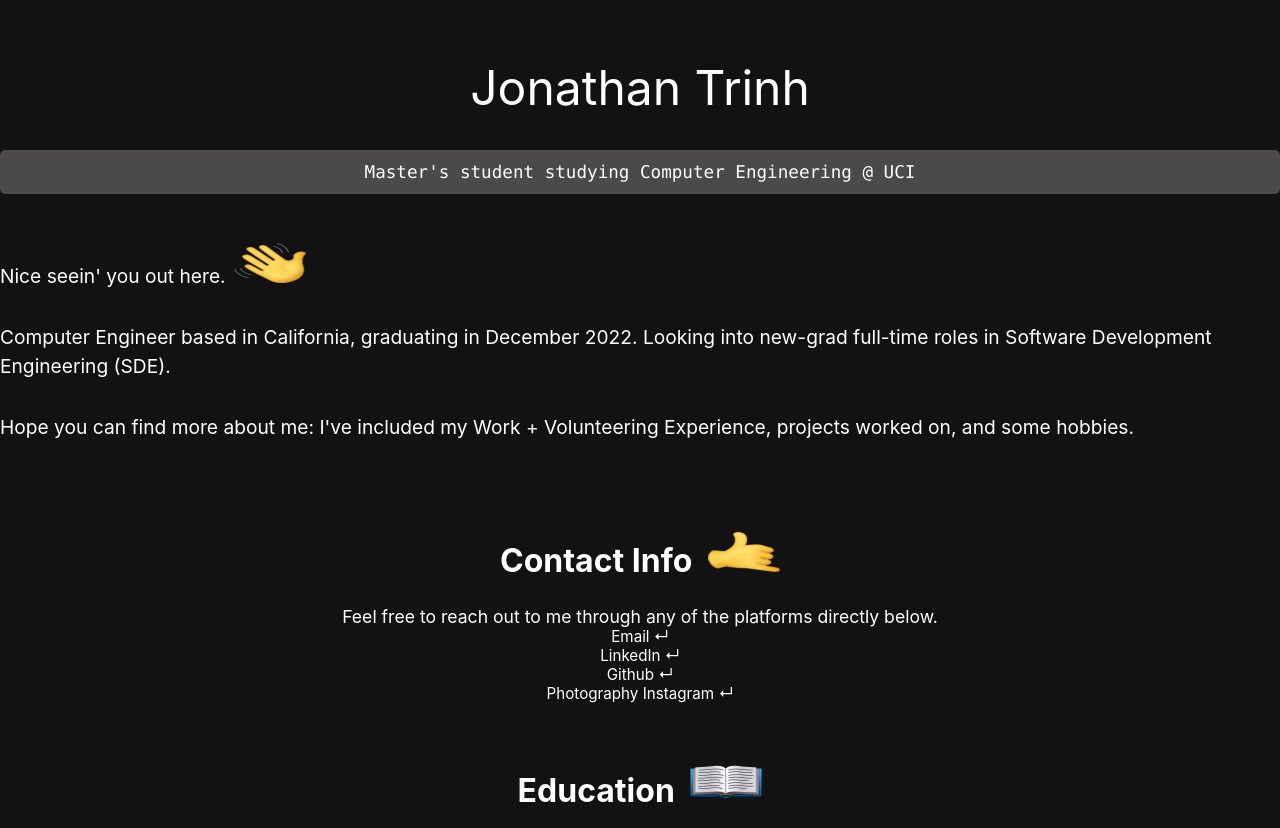
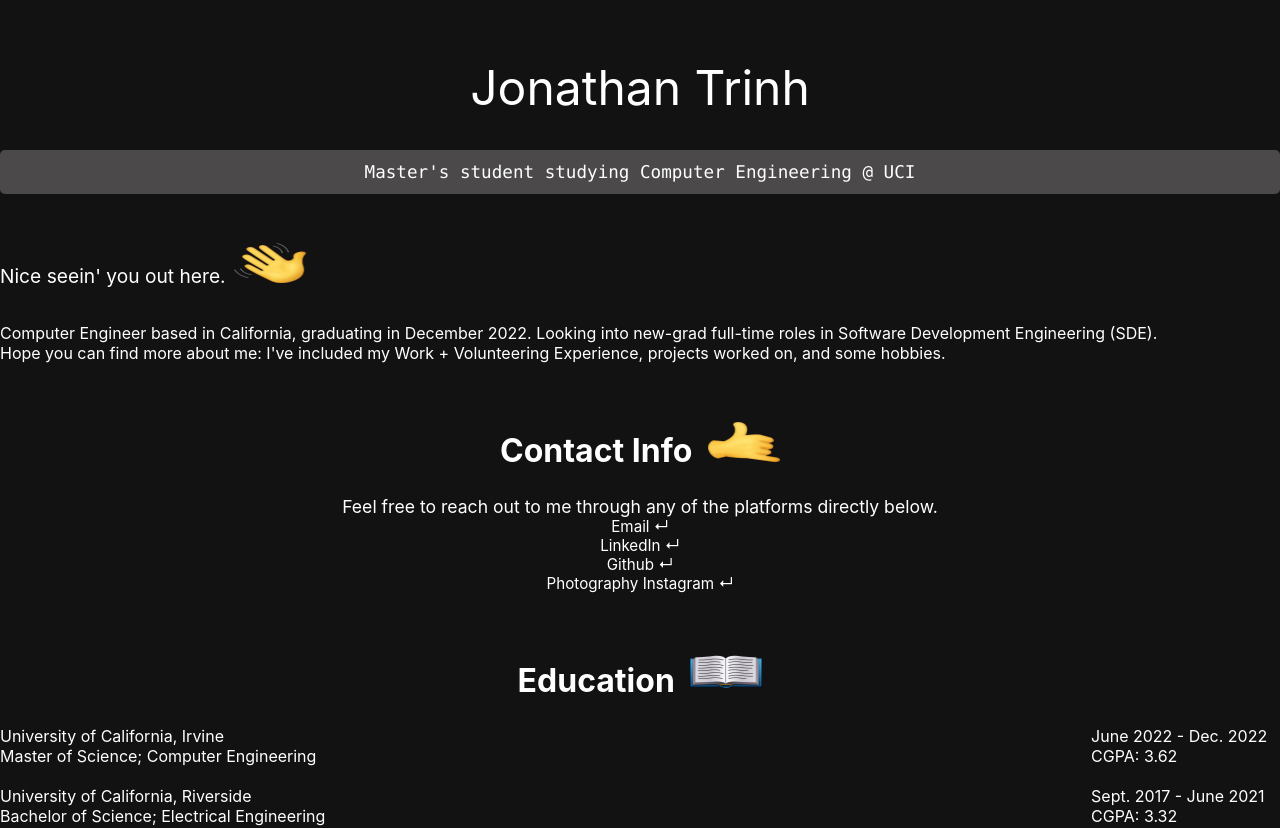
Before and after one commit to jjtrinh99/Website, a Next.js app: page / in a window 1280 px wide. Shown: the top 828 px of the page. Built offline with nearby package versions, Linux system fonts and the light colour scheme.

Commit message:
Final push for the day. Now can do a major overhaul to make site dynamic.

```diff
--- a/pages/index.js
+++ b/pages/index.js
@@ -21,16 +21,17 @@ export default function Home() {
 
            <br /><p className={styles.code}>Master&#39;s student studying Computer Engineering &#64; UCI
       </p>
-
+      <div className={styles.bulletmargin}>
        <div className={styles.description}>Nice seein&#39; you out here&#46;<span className={styles.logo}>
             <Image src="/waving-hand.png" width={72} height={40} alt="emoji"/> </span>
-            <div className={styles.bulletmargin}></div>
-          <div>Computer Engineer based in California&#44; graduating in December 2022&#46; Looking into new-grad full-time roles in Software Development Engineering &#40;SDE&#41;&#46;</div>
-
-          <div className={styles.bulletmargin}></div>Hope you can find more about me&#58; I&#39;ve included my Work + Volunteering Experience&#44; projects worked on&#44; and some hobbies&#46;
+      </div>
+            <div>
+              Computer Engineer based in California&#44; graduating in December 2022&#46; Looking into new-grad full-time roles in Software Development Engineering &#40;SDE&#41;&#46;
+            </div>
+            <div> Hope you can find more about me&#58; I&#39;ve included my Work + Volunteering Experience&#44; projects worked on&#44; and some hobbies&#46;</div>
       </div>
 
-      <div className={styles.bulletmargin}></div><h2>Contact Info <span className={styles.logo}><Image src="/phoneit.png" width={72} height={40} alt="emoji"/></span></h2>
+      <h2>Contact Info <span className={styles.logo}><Image src="/phoneit.png" width={72} height={40} alt="emoji"/></span></h2>
             <div className={styles.descriptors}>Feel free to reach out to me through any of the platforms directly below&#46; </div>
             <a href="mailto: jontrinh99@gmail.com?" target="_blank" rel="noreferrer"> Email &crarr;</a>
             <a href="https://www.linkedin.com/in/jontrinh/" target="_blank" rel="noreferrer"> LinkedIn &crarr;</a>
--- a/styles/Home.module.css
+++ b/styles/Home.module.css
@@ -124,9 +124,8 @@
   color: white;
   border: 3px solid #091f55;
   border-radius: 25px;
- /* transition: color 0.15s ease, border-color 0.15s ease;*/
- /*min-height: 510px;
- max-height: 800px;*/
+ transition: color 0.15s ease, border-color 0.15s ease;
+  height: fit-content;
  flex-wrap: wrap;
   width: 25%;
   justify-content: flex-start;
```
